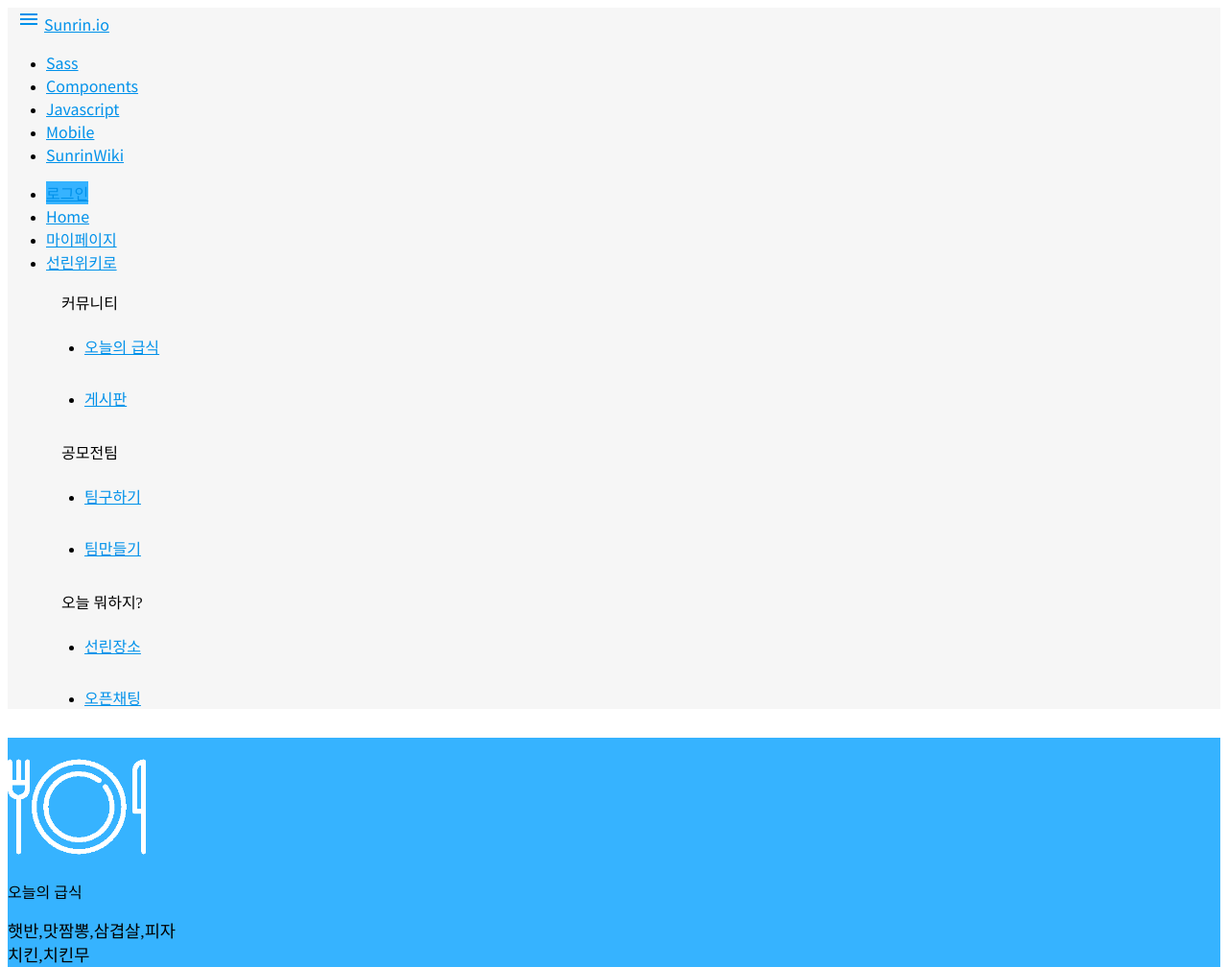
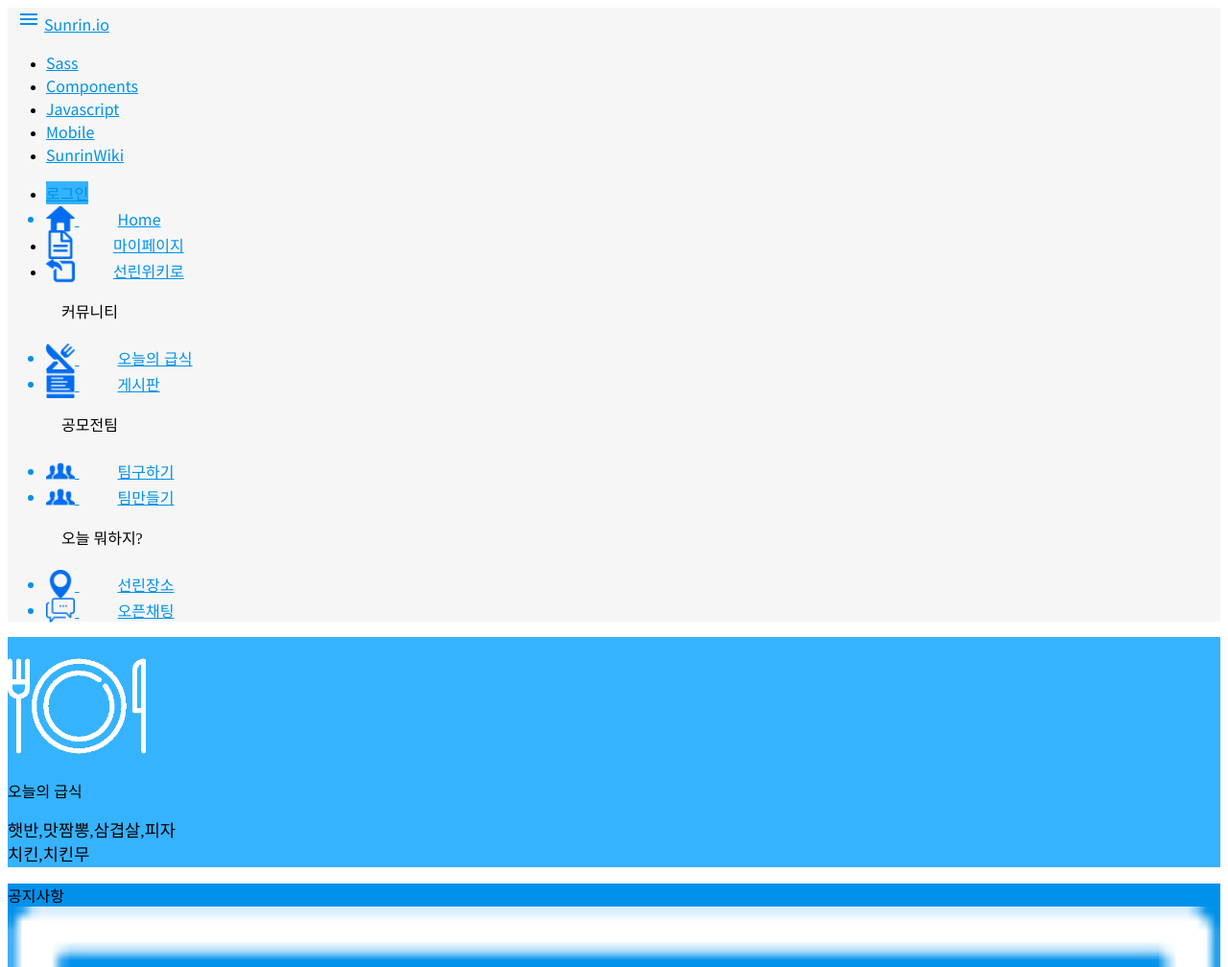
Before and after one commit to dohvis/sunrinio-legacy, a Django app: page / in a window 1280 px wide. Shown: the top 1008 px of the page at 96% size. Run offline with Django 3.2, Linux system fonts and the light colour scheme; parts of the project's set-up code (start-up, migrations or seed data) failed here and were passed over; some libraries are stand-ins or nearby versions.

Commit message:
Recover navigation drawer

```diff
--- a/templates/base.html
+++ b/templates/base.html
@@ -11,6 +11,7 @@
     <link href="/static/bower_components/Materialize/dist/css/materialize.css" type="text/css" rel="stylesheet"
           media="screen,projection"/>
     <link href="/static/css/style.css" type="text/css" rel="stylesheet" media="screen,projection"/>
+    <link href="/static/css/sidebar.css" type="text/css" rel="stylesheet" media="screen,projection"/>
     <link href="/static/bower_components/font-awesome/css/font-awesome.min.css" type="text/css" rel="stylesheet"
           media="screen,projection"/>
     {% block style %}{% endblock %}
@@ -36,7 +37,7 @@
                         {% if request.user.is_authenticated %}
                             <div class="row valign-wrapper">
                                 <div class="col s7">
-                                    <img src="{{ request.user.get_profile_image }}" alt="프로필 사진"
+                                    <img src="/media/{{ request.user.profile_image }}" alt="프로필 사진"
                                          class="circle user_photo-img">
                                     <!-- notice the "circle" class -->
                                 </div>
@@ -57,24 +58,24 @@
                     </div>
                 </div>
             </li>
-            <li><a href="/">Home</a></li>
-            <li><a href="{% url 'accounts:mypage' %}">마이페이지</a></li>
-            <li><a href="http://sunrinwiki.layer7.kr">선린위키로</a></li>
+            <a href=""><li><img src="/static/images/home-button.png" class="sideicon"> <span class="sort">Home</span></li></a>
+            <li> <a href="badges.html"><img src="/static/images/MYAPAGE.png" class="sideicon"><span class="sort">마이페이지</span></a></li>
+            <li><a href="http://sunrinwiki.layer7.kr"><img src="/static/images/export-button.png" class="sideicon"><span class="sort">선린위키로</span></a></li>
 
             <div class="divider"></div>
             <p class="grey-text text-darken-1 left-align p">커뮤니티</p>
-            <li class="sort"><a href="badges.html">오늘의 급식</a></li>
-            <li class="sort"><a href="collapsible.html">게시판</a></li>
+            <a href=""><li><img src="/static/images/restaurant.png" class="sideicon"> <span class="sort">오늘의 급식</span></li></a>
+            <a href=""><li><img src="/static/images/BOARD.png" class="sideicon"> <span class="sort">게시판</span></li></a>
             <div class="divider"></div>
 
             <p class="grey-text text-darken-1 left-align p">공모전팀</p>
-            <li class="sort"><a href="{% url 'teams:list' %}">팀구하기</a></li>
-            <li class="sort"><a href="{% url 'teams:add' %}">팀만들기</a></li>
+            <a href=""><li><img src="/static/images/TEAM.png" class="sideicon"> <span class="sort">팀구하기</span></li></a>
+            <a href=""><li><img src="/static/images/TEAM.png" class="sideicon"> <span class="sort">팀만들기</span></li></a>
             <div class="divider"></div>
 
             <p class="grey-text text-darken-1 left-align p">오늘 뭐하지?</p>
-            <li class="sort"><a href="badges.html">선린장소</a></li>
-            <li class="sort"><a href="collapsible.html">오픈채팅</a></li>
+            <a href=""><li><img src="/static/images/place.png" class="sideicon"> <span class="sort">선린장소</span></li></a>
+            <a href=""><li><img src="/static/images/openchat.png" class="sideicon"> <span class="sort">오픈채팅</span></li></a>
             <div class="divider"></div>
         </ul>
 
```
